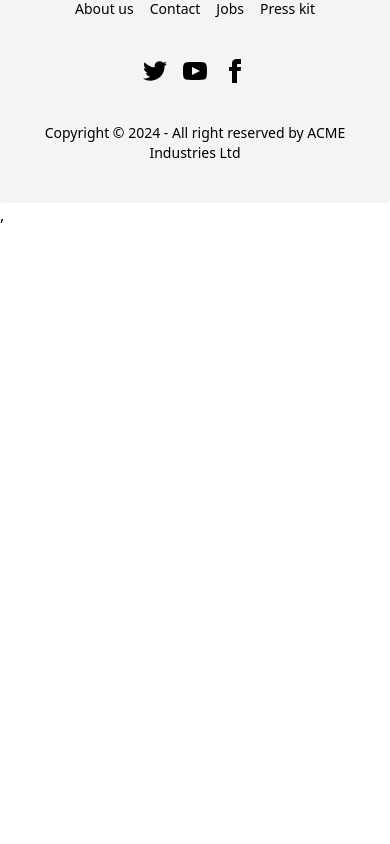
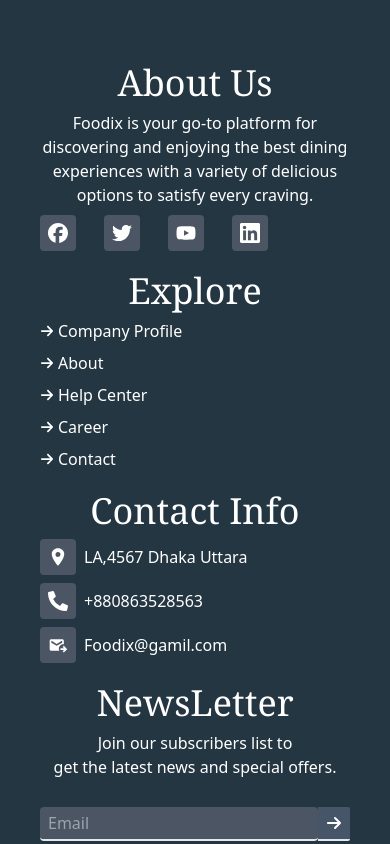
Before and after one commit to Tuhin-Mahmud/food-baverage-client, a React (Vite) app: page / in a window 390 px wide. Shown: the part 6100-6944 px from the top of the page. Before the commit the page ends 6327 px from the top, so only its background shows below. Built offline with nearby package versions, Linux system fonts and the light colour scheme; no server answers.

Commit message:
footer section complete

```diff
--- a/src/components/Footer/Footer.jsx
+++ b/src/components/Footer/Footer.jsx
@@ -1,55 +1,74 @@
+import { FaPhoneAlt } from "react-icons/fa";
+import { FaArrowRight, FaFacebook, FaLinkedin, FaTwitter, FaYoutube } from "react-icons/fa6";
+import { IoLocationSharp } from "react-icons/io5";
+import { MdOutgoingMail } from "react-icons/md";
+import { toast } from "react-toastify";
+
 const Footer = () => {
+    const handleSubmit = e => {
+        e.preventDefault()
+        toast.success('Thanks for subsCribe our news latter.')
+        // document.getElementById('myInputField').reset()
+    }
     return (
-        <div>
-            <footer className="footer footer-center bg-gray-100 text-base-content rounded p-10">
-                <nav className="grid grid-flow-col gap-4">
-                    <a className="link link-hover" href="">About us</a>
-                    <a className="link link-hover" href="/contact">Contact</a>
-                    <a className="link link-hover">Jobs</a>
-                    <a className="link link-hover">Press kit</a>
-                </nav>
-                <nav>
-                    <div className="grid grid-flow-col gap-4">
-                        <a>
-                            <svg
-                                xmlns="http://www.w3.org/2000/svg"
-                                width="24"
-                                height="24"
-                                viewBox="0 0 24 24"
-                                className="fill-current">
-                                <path
-                                    d="M24 4.557c-.883.392-1.832.656-2.828.775 1.017-.609 1.798-1.574 2.165-2.724-.951.564-2.005.974-3.127 1.195-.897-.957-2.178-1.555-3.594-1.555-3.179 0-5.515 2.966-4.797 6.045-4.091-.205-7.719-2.165-10.148-5.144-1.29 2.213-.669 5.108 1.523 6.574-.806-.026-1.566-.247-2.229-.616-.054 2.281 1.581 4.415 3.949 4.89-.693.188-1.452.232-2.224.084.626 1.956 2.444 3.379 4.6 3.419-2.07 1.623-4.678 2.348-7.29 2.04 2.179 1.397 4.768 2.212 7.548 2.212 9.142 0 14.307-7.721 13.995-14.646.962-.695 1.797-1.562 2.457-2.549z"></path>
-                            </svg>
-                        </a>
-                        <a>
-                            <svg
-                                xmlns="http://www.w3.org/2000/svg"
-                                width="24"
-                                height="24"
-                                viewBox="0 0 24 24"
-                                className="fill-current">
-                                <path
-                                    d="M19.615 3.184c-3.604-.246-11.631-.245-15.23 0-3.897.266-4.356 2.62-4.385 8.816.029 6.185.484 8.549 4.385 8.816 3.6.245 11.626.246 15.23 0 3.897-.266 4.356-2.62 4.385-8.816-.029-6.185-.484-8.549-4.385-8.816zm-10.615 12.816v-8l8 3.993-8 4.007z"></path>
-                            </svg>
-                        </a>
-                        <a>
-                            <svg
-                                xmlns="http://www.w3.org/2000/svg"
-                                width="24"
-                                height="24"
-                                viewBox="0 0 24 24"
-                                className="fill-current">
-                                <path
-                                    d="M9 8h-3v4h3v12h5v-12h3.642l.358-4h-4v-1.667c0-.955.192-1.333 1.115-1.333h2.885v-5h-3.808c-3.596 0-5.192 1.583-5.192 4.615v3.385z"></path>
-                            </svg>
-                        </a>
-                    </div>
-                </nav>
-                <aside>
-                    <p>Copyright © {new Date().getFullYear()} - All right reserved by ACME Industries Ltd</p>
-                </aside>
-            </footer>
-        </div>
+        <div className="bg-[#243642] text-white">
+
+            <div className="py-16">
+                <div className="md:flex  justify-around bg-base-200 text-base-content p-10 space-y-5">
+                    {/* about */}
+                    <aside className="text-center md:text-start md:w-1/5  space-y-2">
+                        <h1 className="text-4xl font-medium font-serif">About Us</h1>
+                        <p>Foodix is your go-to platform for  discovering and enjoying the best dining experiences   with a variety of delicious  options to  satisfy every craving.</p>
+                        <div className="flex items-center gap-7">
+                            <FaFacebook className="bg-gray-600 px-2  py-1 rounded text-4xl" />
+                            <FaTwitter className="bg-gray-600 px-2  py-1 rounded text-4xl" />
+                            <FaYoutube className="bg-gray-600 px-2  py-1 rounded text-4xl" />
+                            <FaLinkedin className="bg-gray-600 px-2  py-1 rounded text-4xl" />
+                        </div>
+                    </aside>
+                    {/* explore */}
+                    <nav className="flex flex-col text-center md:text-start space-y-2">
+                        <h6 className="text-4xl font-medium font-serif">Explore</h6>
+                        <a className="link link-hover flex items-center gap-1"><FaArrowRight className="text-sm" /> Company Profile</a>
+                        <a className="link link-hover flex items-center gap-1"><FaArrowRight className="text-sm" /> About</a>
+                        <a className="link link-hover flex items-center gap-1"><FaArrowRight className="text-sm" /> Help Center</a>
+                        <a className="link link-hover flex items-center gap-1"><FaArrowRight className="text-sm" /> Career</a>
+                        <a className="link link-hover flex items-center gap-1"><FaArrowRight className="text-sm" /> Contact</a>
+
+                    </nav>
+                    {/* contact info */}
+                    <nav className="flex flex-col text-center md:text-start space-y-2">
+                        <h6 className="text-4xl font-medium font-serif">Contact Info</h6>
+                        <a className="link link-hover flex gap-2 items-center"><IoLocationSharp className="bg-gray-600 px-2  py-1 rounded text-4xl  " />LA,4567
+                            Dhaka Uttara</a>
+                        <a className="link link-hover flex gap-2 items-center"><FaPhoneAlt className="bg-gray-600 px-2  py-1 rounded text-4xl  " />+880863528563</a>
+
+                        <a className="link link-hover flex gap-2 items-center"><MdOutgoingMail className="bg-gray-600 px-2  py-1 rounded text-4xl  " />Foodix@gamil.com</a>
+
+                    </nav>
+                    {/* news latter */}
+                    <nav className="flex flex-col text-center md:text-start space-y-2 ">
+                        <h6 className="text-4xl font-medium font-serif">NewsLetter</h6>
+                        <p>Join our subscribers list to <br /> get the latest news and special offers.</p>
+                        {/* input field */}
+                        <div>
+                            <form>
+                                <div className="flex items-center  mt-5">
+                                    <input id="myInputField" type="email" name="email" placeholder="Email" className="bg-gray-600 px-2 py-1 rounded focus-visible:outline-none border-b-2 w-full" />
+
+                                    <p onClick={handleSubmit} type="submit" className="cursor-pointer bg-slate-600 px-2 py-2 rounded-r-sm border-b-2 "><FaArrowRight className="" /></p>
+                                </div>
+                            </form>
+                        </div>
+                    </nav>
+                </div>
+                {/* bottom */}
+
+            </div >
+            <aside className="bg-gray-500 py-5 text-center text-sm text-white dark:bg-gray-800">
+                <p>&copy; Copyright 2024. Foodix All Rights Reserved.</p>
+            </aside>
+        </div >
     );
 };
 
```
